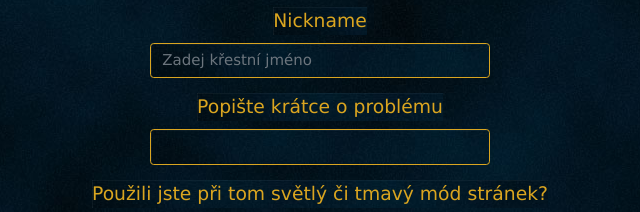
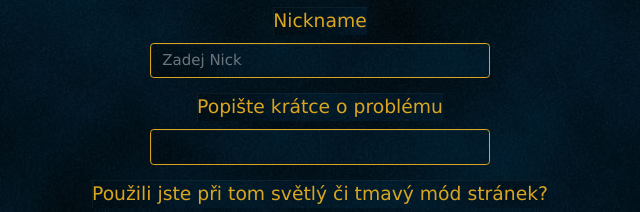
Before and after one commit to FilipOstarek/Zaverecny-projekt-1.rocnik, a plain HTML site: page form/fhl.html in a window 1280 px wide. Shown: the part 181-393 px from the top of the page, 320-960 px from the left. Drawn offline with nearby package versions, Linux system fonts and the light colour scheme.

Commit message:
Update fhl.html

```diff
--- a/form/fhl.html
+++ b/form/fhl.html
@@ -88,7 +88,7 @@
         <label for="jmeno" class="nn tz">Nickname</label>
         <div class="col-sm-4 fcenter">
           <input type="text" name="jmeno" id="jmeno" class="form-control tz fcenter" required="required"
-            placeholder="Zadej křestní jméno" title="">
+            placeholder="Zadej Nick" title="">
         </div>
       </div>
       <!-- Příjmení studenta -->
```
